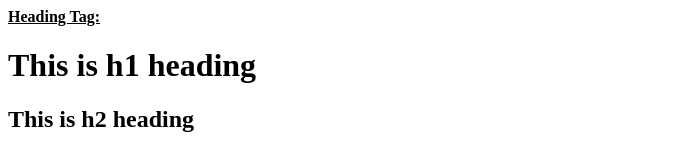
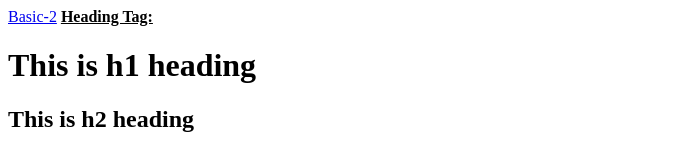
Before and after one commit to sowkathossain/module-1, a plain HTML site: page index.html in a window 1280 px wide. Shown: the top 155 px of the page, without its empty margins (0-675 px from the left). Drawn offline with Linux system fonts and the light colour scheme.

Commit message:
adding basic-2

```diff
--- a/index.html
+++ b/index.html
@@ -1,8 +1,10 @@
 <html>
     <head>
         <title>Basic-1 html practice</title>
+
     </head>
     <body>
+        <a href="basic-2.html">Basic-2</a>
         <!--Heading Tag:-->
         <u><b>Heading Tag:</b></u>
         <h1>This is h1 heading</h1>
```
